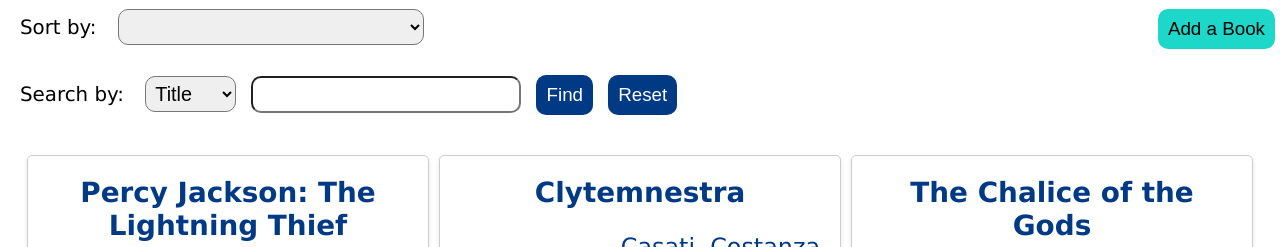
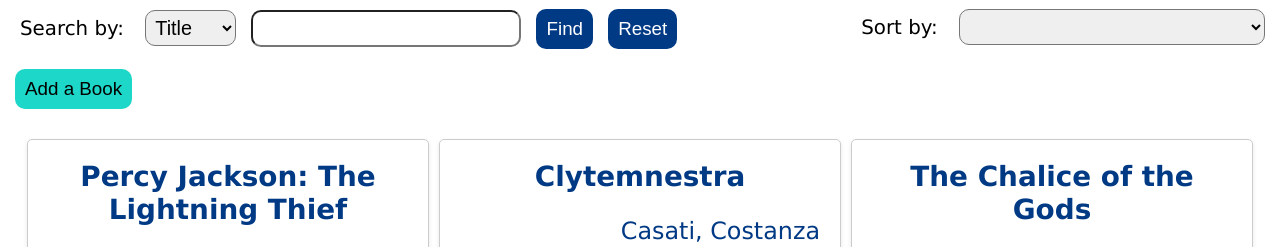
Before and after one commit to cindyawho/SEA2024, a plain HTML site: page index.html in a window 1280 px wide. Shown: the part 146-393 px from the top of the page. Drawn offline with Linux system fonts and the light colour scheme.

Commit message:
Rearranging placement of search and sort section, added styling

```diff
--- a/index.html
+++ b/index.html
@@ -16,25 +16,7 @@
     <header class="main-header" id="main-header">
         <h1 class="title">Books I've Read in 2024</h1>
     </header>
-    <div class="sortingSection">
-        <label for="sort">Sort by: </label>
-        <select name="sortSelect" id="sortSelect" size="1" onclick="sortCategoryCheck()">
-            <option></option>
-            <option value="titleAZ">Title: A - Z</option>
-            <option value="titleZA">Title: Z - A</option>
-            <option value="authorAZ">Author: A - Z</option>
-            <option value="authorZA">Author: Z - A</option>
-            <option value="pagesLH">Pages: Low to High</option>
-            <option value="pagesHL">Pages: High to Low</option>
-            <option value="yearOfPubLH">Year of Publication: Old to New</option>
-            <option value="yearOfPubHL">Year of Publication: New to Old</option>
-            <option value="ratingLH">Rating: Low to High</option>
-            <option value="ratingHL">Rating: High to Old</option>
-        </select>
-        <a href="#addCard"><button class="addCardLinkButton">
-            Add a Book
-        </button></a>
-    </div>
+    <div class="dataOrganization">
         <div class="sortingSection filterSection">
             <label for="filter">Search by: </label>
             <select name="filterSelect" id="filterSelect" size="1" onchange="filterCategoryCheck()">
@@ -55,6 +37,26 @@
             <button class="filterButton" onclick="filterFunction()">Find</button>
             <button class="filterResetButton" onclick="filterResetFunction()">Reset</button>
         </div>
+        <div class="sortingSection">
+            <label for="sort">Sort by: </label>
+            <select name="sortSelect" id="sortSelect" size="1" onclick="sortCategoryCheck()">
+                <option></option>
+                <option value="titleAZ">Title: A - Z</option>
+                <option value="titleZA">Title: Z - A</option>
+                <option value="authorAZ">Author: A - Z</option>
+                <option value="authorZA">Author: Z - A</option>
+                <option value="pagesLH">Pages: Low to High</option>
+                <option value="pagesHL">Pages: High to Low</option>
+                <option value="yearOfPubLH">Year of Publication: Old to New</option>
+                <option value="yearOfPubHL">Year of Publication: New to Old</option>
+                <option value="ratingLH">Rating: Low to High</option>
+                <option value="ratingHL">Rating: High to Old</option>
+            </select>
+        </div>
+    </div>
+    <a href="#addCard" class="addCardButton"><button class="addCardLinkButton">
+        Add a Book
+    </button></a>
     <div class="searchResults" style="display: none;">
         <p class="searchResultsDesc"><span class="resultsNumber" id="resultsNumber"></span> Search Results Found!</p>
     </div>
--- a/style.css
+++ b/style.css
@@ -75,16 +75,25 @@ header {
     text-shadow: clamp(0.125rem, 0.1rem + 0.13vw, 0.25rem) clamp(0.125rem, 0.1rem + 0.13vw, 0.25rem) gray;
 }
 
+.dataOrganization{
+    position: relative;
+    display: flex;
+    justify-content: space-between;
+    flex-wrap: wrap;
+    height: fit-content;
+}
+
 .sortingSection{
     padding: 10px;
 }
 
+.addCardButton{
+    padding-left: 10px;
+}
 .addCardLinkButton{
     background-color: var(--blueBg);
     color: black;
-    position: absolute;
-    right: 0;
-    left: auto;
+    position: relative;
 }
 .addCardLinkButton:hover{
     background-color: var(--blueNavyButton);
```
Also changed, not shown: scripts.js (+0 -18 lines). Lines whose indentation alone changed are shown as unchanged.
